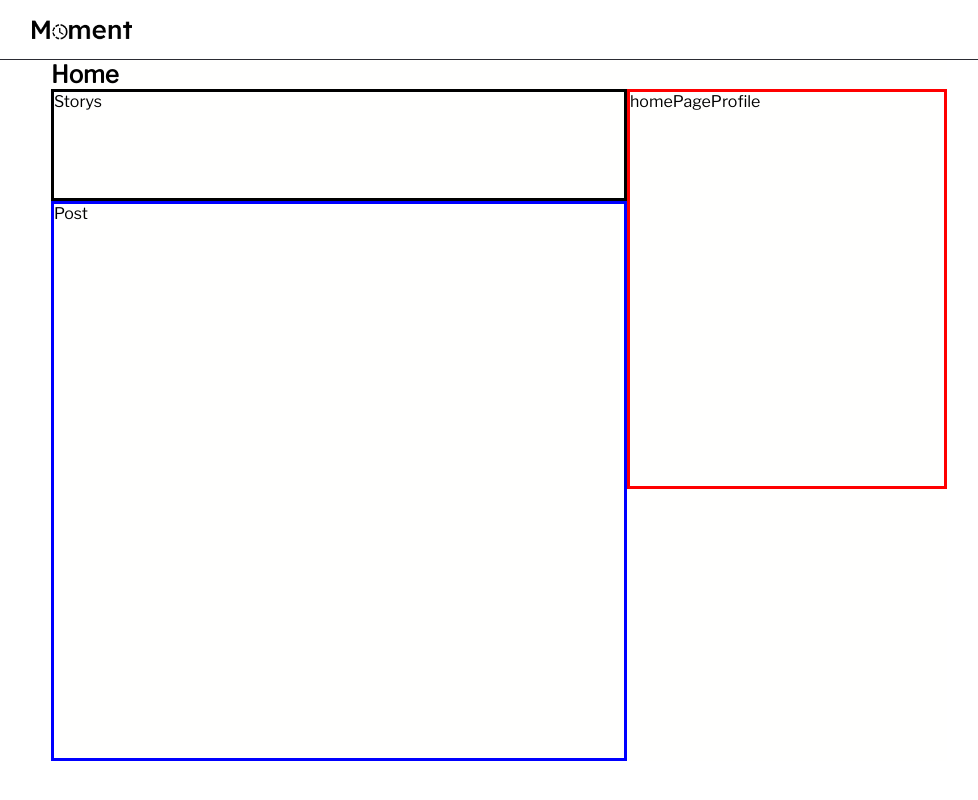
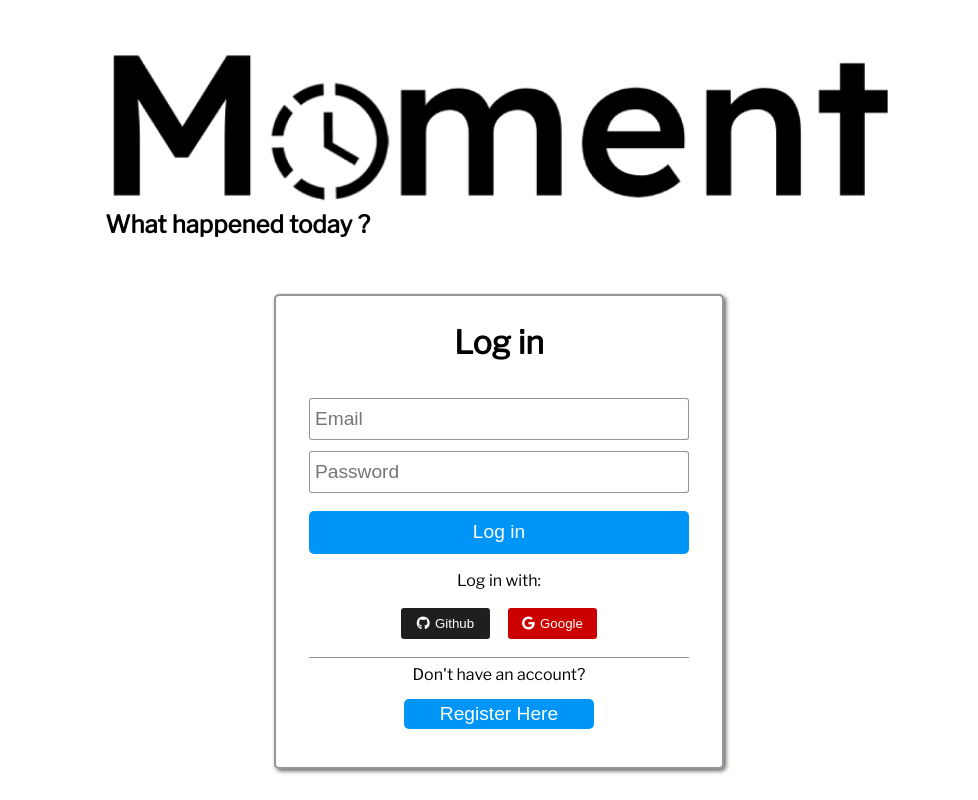
Before and after one commit to NRK-group/Moment, a React (Vite) app in the folder frontend/: page / in a window 1280 px wide. Shown: the whole page, without its empty margins (141-1119 px from the left). Built offline with nearby package versions, Linux system fonts and the light colour scheme.

Commit message:
Path update

```diff
--- a/frontend/src/App.jsx
+++ b/frontend/src/App.jsx
@@ -2,12 +2,13 @@ import './App.css';
 import Footer from './layouts/Footer/Footer';
 import Header from './layouts/Header/Header';
 import Home from './pages/Home'
+import Login from './pages/loginPage/LoginPage';
 
 function App() {
     return (
         <div className='App'>
-            <Header />
-            <Home/>
+            {/* <Header /> */}
+            <Login />
             <Footer />
         </div>
     );
--- a/frontend/src/pages/loginPage/LoginPage.jsx
+++ b/frontend/src/pages/loginPage/LoginPage.jsx
@@ -22,8 +22,8 @@ export default function Login() {
 
           <p className="externalLogin">Log in with: </p>
           <span className="loginIcons">
-          <button className="externalBtn loginGithub"><i class="fa-brands fa-github"></i> Github</button>
-          <button className="externalBtn loginGoogle"><i class="fa-brands fa-google"></i> Google</button>
+          <button className="externalBtn loginGithub"><i className="fa-brands fa-github"></i> Github</button>
+          <button className="externalBtn loginGoogle"><i className="fa-brands fa-google"></i> Google</button>
           </span>
 
           <Card styleName='loginRegisterOption' >
```
